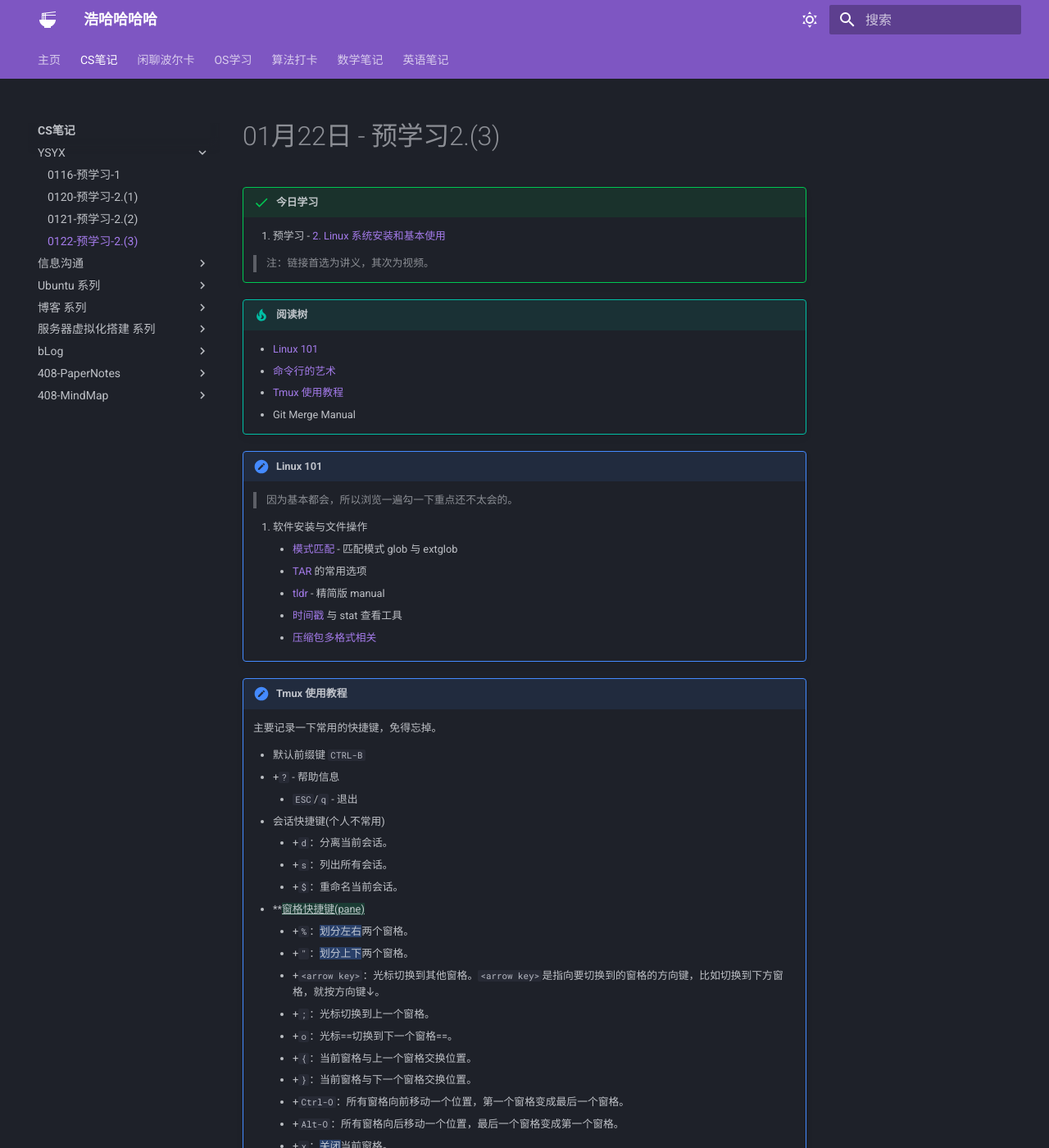
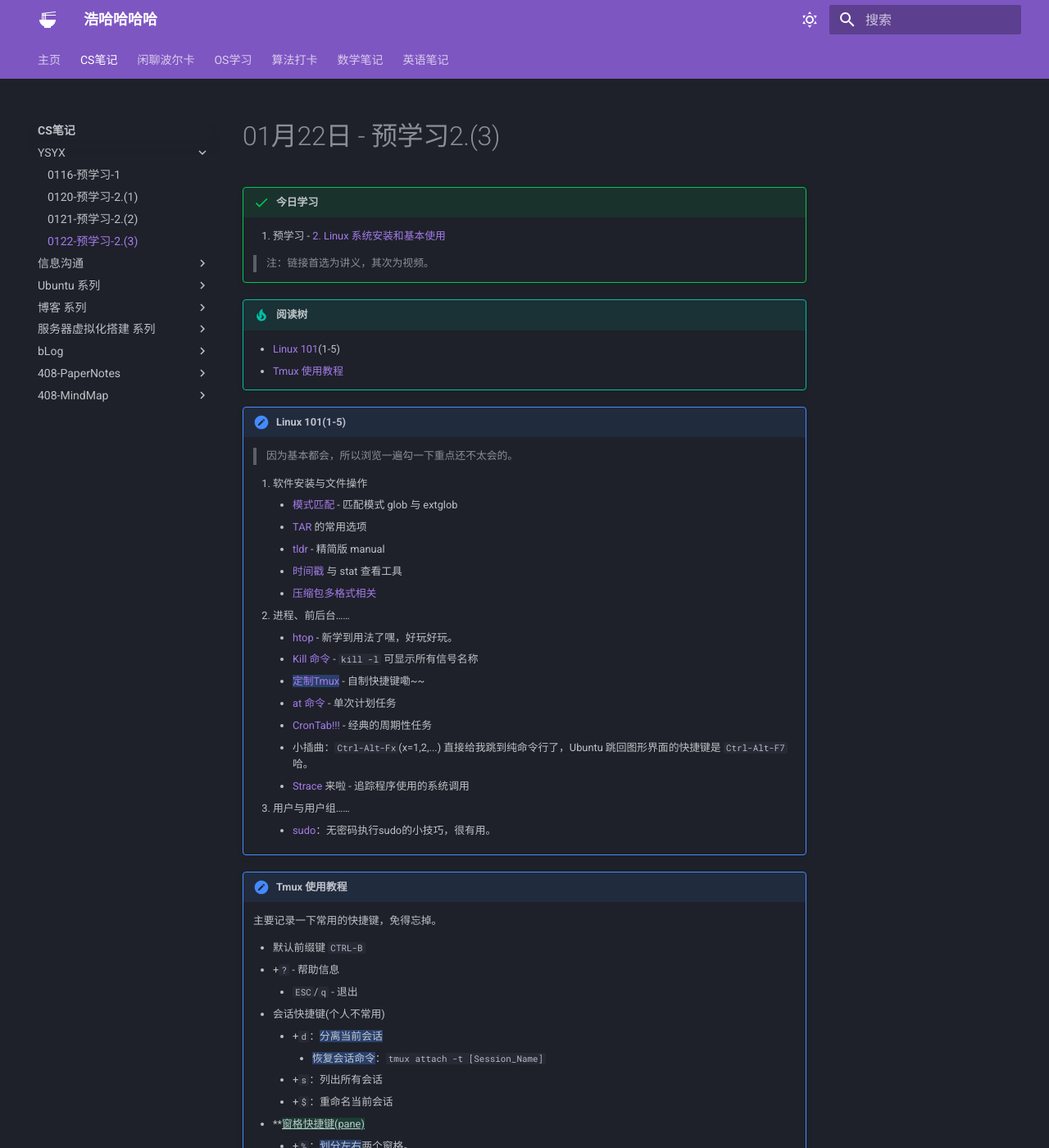
Before and after one commit to Haohahahaha/cs, an MkDocs documentation site: the page built from docs/ysyx/0122/log.md, in a window 1280 px wide and 1400 px high. Shown: the whole window at 82% size. Built offline with MkDocs 1.6.1 and Material for MkDocs 9.7.7, drawn with Linux system fonts in a browser that asks for light colours.

Commit message:
2025-01-22_22:58:30 update

```diff
--- a/docs/ysyx/0122/log.md
+++ b/docs/ysyx/0122/log.md
@@ -8,12 +8,10 @@
 
 !!! tip "阅读树"
 
-    - [Linux 101](https://101.ustclug.org/)
-    - [命令行的艺术](https://github.com/jlevy/the-art-of-command-line/blob/master/README-zh.md)
+    - [Linux 101](https://101.ustclug.org/)(1-5)
     - [Tmux 使用教程](https://www.ruanyifeng.com/blog/2019/10/tmux.html)
-    - Git Merge Manual
 
-!!! note "Linux 101"
+!!! note "Linux 101(1-5)"
 
     > 因为基本都会，所以浏览一遍勾一下重点还不太会的。
 
@@ -23,6 +21,16 @@
         - [tldr](https://101.ustclug.org/Ch03/#tldr) - 精简版 manual
         - [时间戳](https://101.ustclug.org/Ch03/supplement/#timestamp) 与 stat 查看工具
         - [压缩包多格式相关](https://101.ustclug.org/Ch03/supplement/#tar-alternative)
+    4. 进程、前后台……
+        - [htop](https://101.ustclug.org/Ch04/#htop) - 新学到用法了嘿，好玩好玩。
+        - [Kill 命令](https://101.ustclug.org/Ch04/#kill-command) - `kill -l` 可显示所有信号名称
+        - {==[定制Tmux](https://101.ustclug.org/Ch04/#customizing-tmux)==} - 自制快捷键嘞~~
+        - [at 命令](https://101.ustclug.org/Ch04/#at) - 单次计划任务
+        - [CronTab!!!](https://101.ustclug.org/Ch04/#crontab) - 经典的周期性任务
+        - 小插曲：`Ctrl-Alt-Fx`(x=1,2,...) 直接给我跳到纯命令行了，Ubuntu 跳回图形界面的快捷键是 `Ctrl-Alt-F7` 哈。
+        - [Strace](https://101.ustclug.org/Ch04/supplement/#proc) 来啦 - 追踪程序使用的系统调用
+    5. 用户与用户组……
+        - [sudo](https://101.ustclug.org/Ch05/#sudo)：无密码执行sudo的小技巧，很有用。
 
 !!! note "Tmux 使用教程"
 
@@ -32,15 +40,16 @@
     - +`?` - 帮助信息
         - `ESC`/`q` - 退出
     - 会话快捷键(个人不常用)
-        - +`d`：分离当前会话。
-        - +`s`：列出所有会话。
-        - +`$`：重命名当前会话。
+        - +`d`：{==分离当前会话==}
+            - {==恢复会话命令==}：`tmux attach -t [Session_Name]`
+        - +`s`：列出所有会话
+        - +`$`：重命名当前会话
     - **{++窗格快捷键(pane)++}
         - +`%`：{==划分左右==}两个窗格。
         - +`"`：{==划分上下==}两个窗格。
         - +`<arrow key>`：光标切换到其他窗格。`<arrow key>`是指向要切换到的窗格的方向键，比如切换到下方窗格，就按方向键↓。
         - +`;`：光标切换到上一个窗格。
-        - +`o`：光标==切换到下一个窗格==。
+        - +`o`：光标{==切换到下一个窗格==}。
         - +`{`：当前窗格与上一个窗格交换位置。
         - +`}`：当前窗格与下一个窗格交换位置。
         - +`Ctrl-O`：所有窗格向前移动一个位置，第一个窗格变成最后一个窗格。
```
Also changed, not shown: docs/ysyx/0120/log.md (+2 -2 lines), docs/ysyx/0123/log.md (added, +15 -0 lines).
